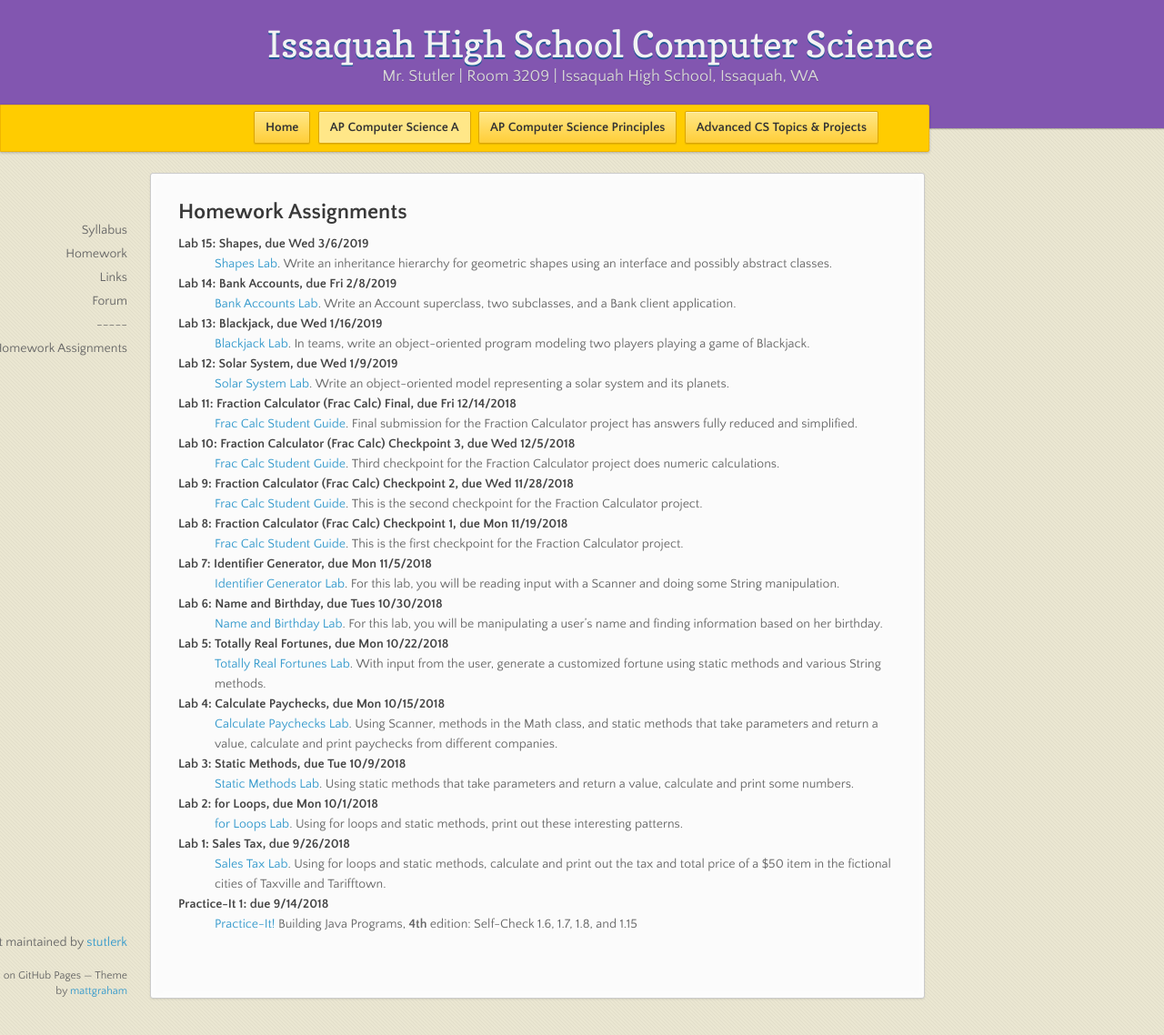
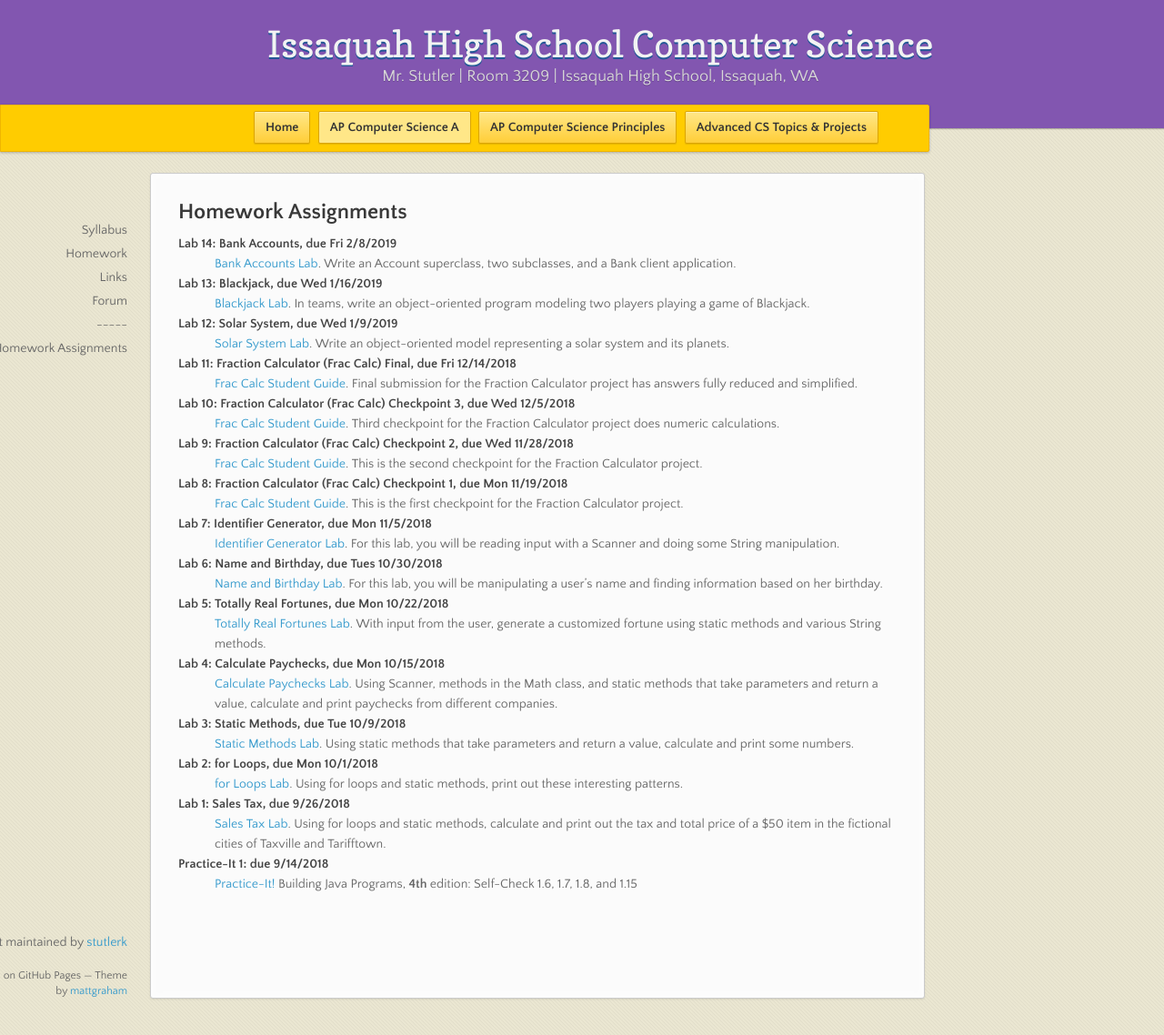
Before and after one commit to stutlerk/ihs-website, a Jekyll site: the page built from _apcsa/homework.html, in a window 1280 px wide and 1138 px high. Shown: the whole window at 91% size. Built offline with Jekyll 4.4.1, drawn with Linux system fonts in a browser that asks for light colours; nearby versions of some CDN libraries.

Commit message:
Update homework.html

```diff
--- a/_apcsa/homework.html
+++ b/_apcsa/homework.html
@@ -6,9 +6,6 @@ layout: course
 <section>
 <h2>Homework Assignments</h2>
   <dl>
-    <dt>Lab 15: Shapes, due Wed 3/6/2019</dt>
-    <dd><a href="https://issaquahwednet-my.sharepoint.com/:w:/g/personal/stutlerk_issaquah_wednet_edu/Ebz9jD5N9gFEoOAJQo1qxYEB52CEi5qEohzo0ju-lcDMjg?e=4POztU" target="_blank">Shapes Lab</a>. Write an inheritance hierarchy for geometric shapes using an interface and possibly abstract classes.</dd>
-
     <dt>Lab 14: Bank Accounts, due Fri 2/8/2019</dt>
     <dd><a href="https://issaquahwednet-my.sharepoint.com/:w:/g/personal/stutlerk_issaquah_wednet_edu/Ee-OZHreDFlFjPGlcsh0C6IBjv9K4wwXSfagjZMYfnLs5A?e=qrEZEp" target="_blank">Bank Accounts Lab</a>. Write an Account superclass, two subclasses, and a Bank client application.</dd>
 
```
Also changed, not shown: other parts of _apcsa/homework.html (+1 -1 lines).
